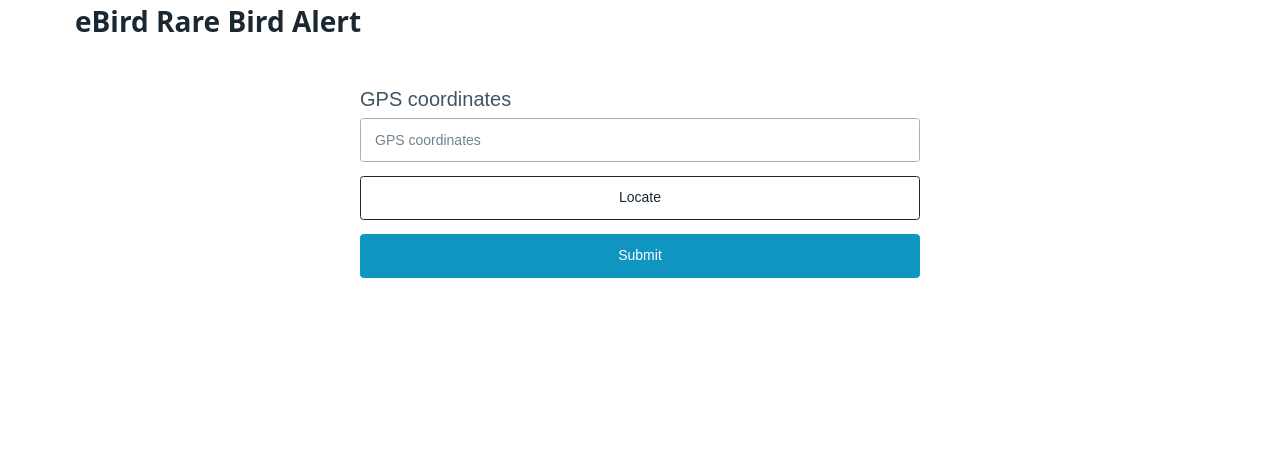
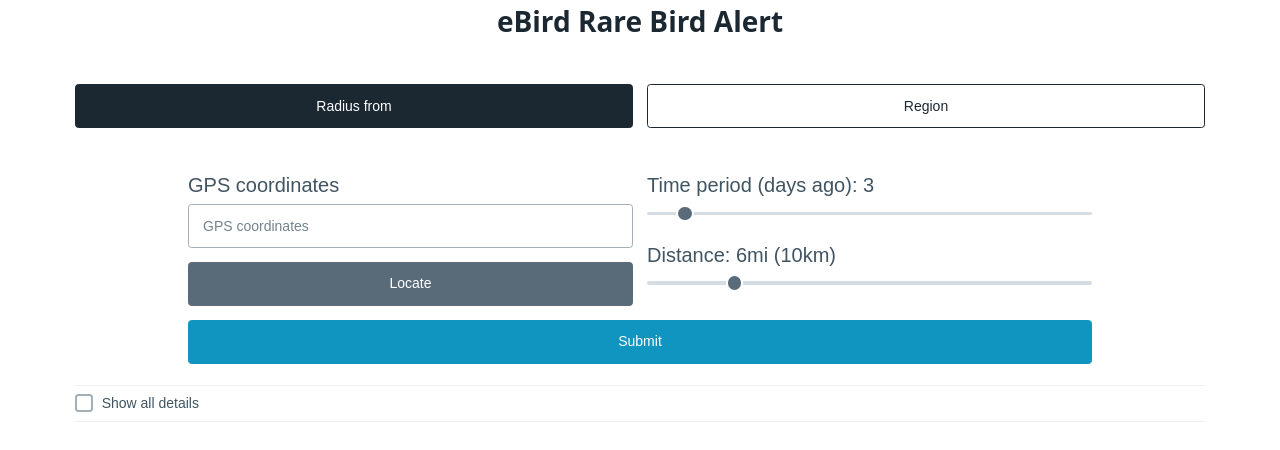
Before and after one commit to parkerdavis1/eBirdRareBird, a SvelteKit app: page / in a window 1280 px wide. Shown: the top 450 px of the page. Built offline with nearby package versions, Linux system fonts and the light colour scheme.

Commit message:
add region, sliders, show all

```diff
--- a/src/components/BirdName.svelte
+++ b/src/components/BirdName.svelte
@@ -3,6 +3,7 @@
 
     export let birdName;
     export let birdData;
+    export let showAll
 
     function getSpeciesData(obj) {
         return obj[birdName];
@@ -13,7 +14,7 @@
 
 
 <div>
-    <details>
+    <details bind:open={showAll}>
         <summary><span>{birdName}</span></summary>
         <table role="grid">
             <tbody>
--- a/src/routes/+page.server.js
+++ b/src/routes/+page.server.js
@@ -58,18 +58,22 @@ function getBirdList(array) {
 }
 
 export const actions = {
-    default: async ({ request }) => {
+    radius: async ({ request }) => {
         const data = await request.formData();
         const latLonData = data.get('location');
         // console.log('latLonData', latLonData);
         parseLatLon(latLonData, location);
         // console.log('location obj', location);
+        const days = data.get('days');
+        console.log('days', days);
+        const distance = data.get('distance');
+        console.log('distance', distance);
         try {
-            let back = 7; // 1-30
+            let back = days; // 1-30
             let detail = 'full'; // simple/full
             let hotspot = false;
             let maxResults = undefined; // 1-10000, undefined returns all
-            let dist = 50; // 1-50
+            let dist = distance; // 1-50
             const queries = `back=${back}&detail=${detail}&hotspot=${hotspot}&dist=${dist}${maxResults ? `&maxResults=${maxResults}`: ''}`
             const res = await fetch(`https://api.ebird.org/v2/data/obs/geo/recent/notable?lat=${location.lat}&lng=${location.lon}&${queries}`, requestOptions);
             const resJson = await res.json();
@@ -78,7 +82,23 @@ export const actions = {
             // console.log('\n\n-----BIRD DATA-----\n\n', birdData, '\n\n');
 
         } catch (err) {
-            console.log(err)
+            console.log(err);
+        }
+    },
+
+    region: async ({ request }) => {
+        const data = await request.formData();
+        const region = data.get('region');
+        const days = data.get('days');
+        const queries = `?detail=full&back=${days}`
+        try {
+            const res = await fetch(`https://api.ebird.org/v2/data/obs/${region}/recent/notable${queries}`, requestOptions);
+            const resJson = await res.json();
+            birds = getBirdList(resJson);
+            birdData = sortBirds(resJson);
+
+        } catch (err) {
+            console.log(err);
         }
     }
 }
--- a/src/routes/+page.svelte
+++ b/src/routes/+page.svelte
@@ -1,6 +1,7 @@
 <script>
     export let data;
 
+    import { enhance } from '$app/forms'
     import BirdName from "../components/BirdName.svelte";
     import BirdResult from "../components/BirdResult.svelte";
     import LocationField from "../components/LocationField.svelte";
@@ -30,34 +31,99 @@
         navigator.geolocation.getCurrentPosition(success, error, options);
     }
 
+    let days = 3;
+    let distance = 10;
+    $: distance_mi = Math.round(distance * 0.62137119);
+    let radius = true;
+    let region = "";
+    let showAll = false;
 
 </script>
 
 <h1>eBird Rare Bird Alert</h1>
+<div>
+    <div class="grid form-select">
+        <button class="contrast" class:outline="{!radius}" on:click={()=>radius = true}>Radius from</button>
+        <button class="contrast" class:outline="{radius}" on:click={()=> radius = false}>Region</button>
+    </div>
 
-<form method="POST" class="container">
-    <!-- <LocationField /> -->
-    <label for="location">GPS coordinates</label>
-    <input type="text" id="location" name="location" bind:value={$latLon} placeholder="GPS coordinates">
+    <!-- Radius Form -->
+    {#if radius}
+        <form method="POST" action="?/radius" class="container" use:enhance>
+            <div class="grid">
+                <div>
+                    <label for="location">GPS coordinates</label>
+                    <input type="text" id="location" name="location" bind:value={$latLon} placeholder="GPS coordinates" required>
 
-    <button class="contrast outline" on:click={handleLocate}>Locate</button>
+                    <button class="secondary" on:click={handleLocate}>Locate</button>
 
+                </div>
+                <div>
+                    <label for="days">Time period (days ago): {days}
+                        <input type="range" name="days" id="days" min="1" max="30" bind:value={days}>
+                    </label>
 
-    <button type="submit">Submit</button>
-</form>
+                    <label for="distance">Distance: {distance_mi}mi ({distance}km)
+                        <input type="range" name="distance" id="distance" min="1" max="50" bind:value={distance}>
+                    </label>
+                </div>
 
-<!--
-{#if data.birds}
-    {#each data.birds as bird, id }
-        <BirdResult birdData={bird}/>
-    {/each}
-{/if} -->
+            </div>
+
+            <button type="submit">Submit</button>
+        </form>
+
+    <!-- Region Form -->
+    {:else}
+
+        <form method="POST" action="?/region" class="container" use:enhance>
+            <div class="grid">
+                <div>
+                    <label for="region">Region Code:</label>
+
+                    <select name="region" id="region" bind:value={region}>
+                        <option value="US-AZ-013">Maricopa, AZ</option>
+                        <option value="US-AZ">Arizona</option>
+                    </select>
+                </div>
+                <div>
+                    <label for="days">Time period (days ago): {days}
+                        <input type="range" name="days" id="days" min="1" max="30" bind:value={days}>
+                    </label>
+                </div>
+            </div>
+
+            <button type="Submit">Submit</button>
+        </form>
+
+    {/if}
+</div>
+
+<hr>
+
+<div class="grid">
+    <div>
+        <input type="checkbox" id="showAll" bind:checked={showAll}>
+        <label for="showAll">Show all details</label>
+    </div>
+    <div>
+        <!-- <label for="sort">Sort by:</label>
+        <select name="sort" id="sort">
+            <option value="species">Species</option>
+            <option value="date">Date</option>
+            <option value="location">Location</option>
+        </select> -->
+    </div>
+</div>
+
+<hr>
 
 {#if data.birds}
     {#each data.birds as bird, id}
         <BirdName
             birdName={bird}
             birdData={data.birdData}
+            showAll={showAll}
         />
     {/each}
 {/if}
@@ -69,6 +135,12 @@
         font-family: sans-serif;
     }
     form {
-        max-width: 40rem;
+        width: 80%;
+    }
+    .form-select {
+        padding-bottom: 2rem;
+    }
+    h1 {
+        text-align: center;
     }
 </style>
```
